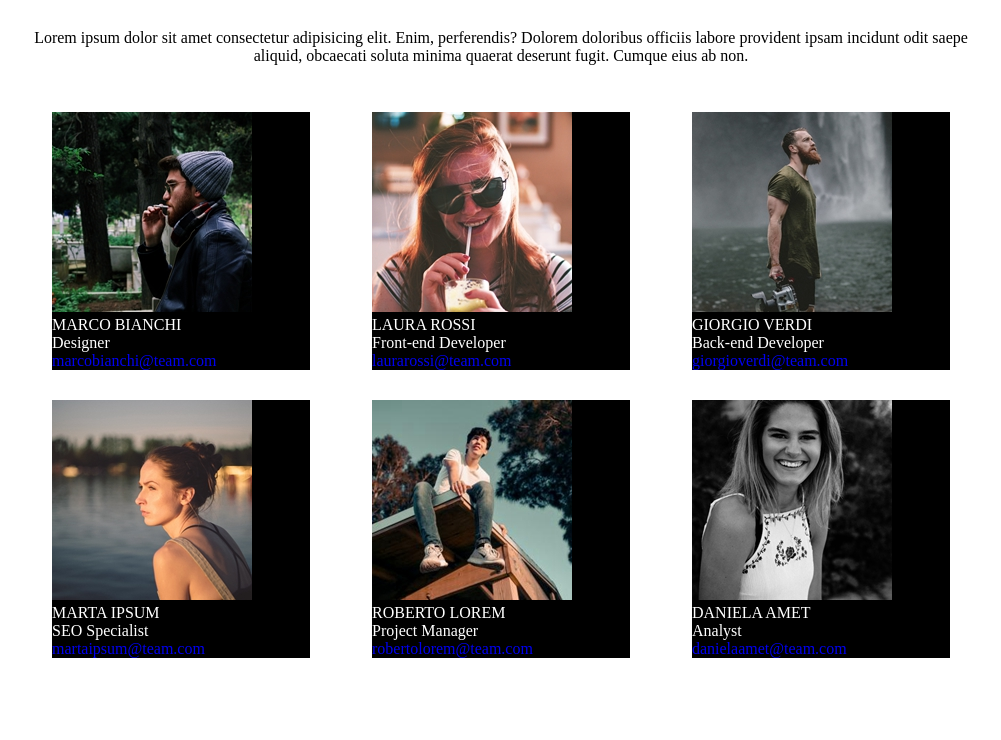
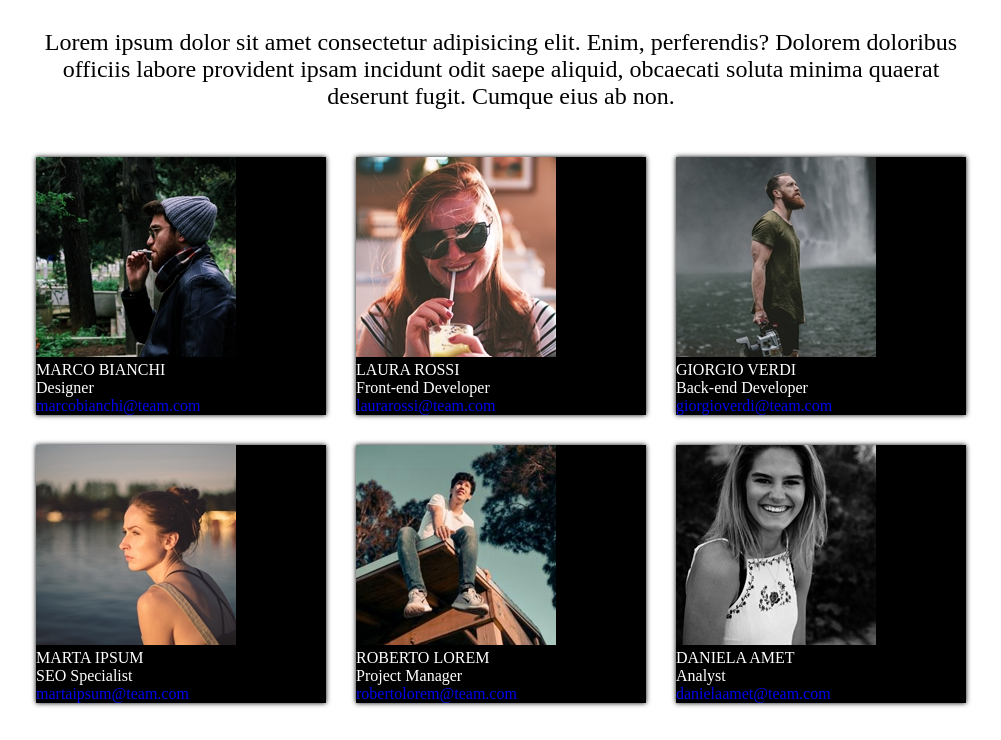
Before and after one commit to PasqualeAragosa/html-css-float-cards, a plain HTML site: page index.html in a window 1280 px wide. Shown: the part 60-800 px from the top of the page, without its empty margins (139-1140 px from the left). Drawn offline with Linux system fonts and the light colour scheme.

Commit message:
add shadow

```diff
--- a/assets/css/style.css
+++ b/assets/css/style.css
@@ -37,6 +37,7 @@ img {
 
 /* main */
 .description {
+    font-size: 1.5rem;
     text-align: center;
     margin: 2rem 0;
 }
@@ -45,13 +46,13 @@ img {
     width: calc(100% / 3);
     float: left;
     background-color: white;
-    color: white;
-    padding: 0 1rem;
 }
 
 .card {
     background-color: black;
     margin: 15px;
+    color: white;
+    box-shadow: 0 0 5px black;
 }
 
 a {
```
